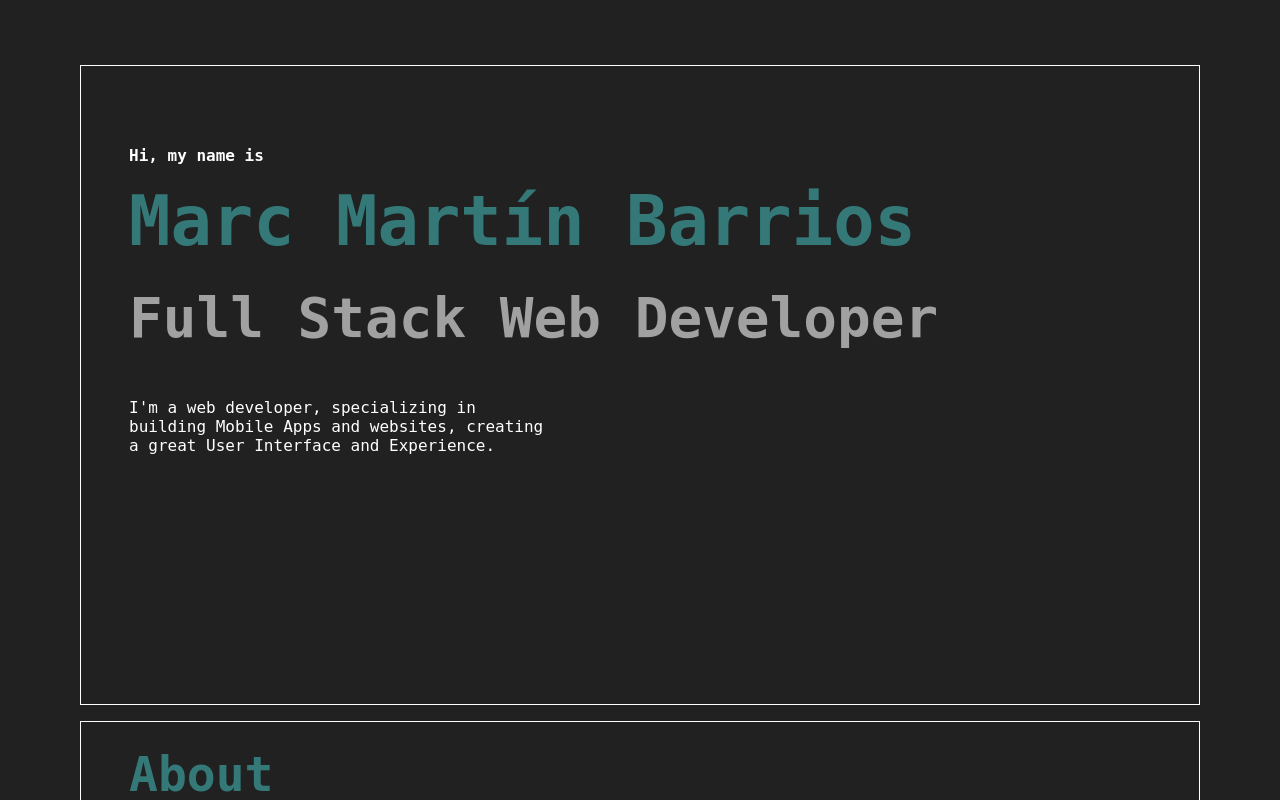
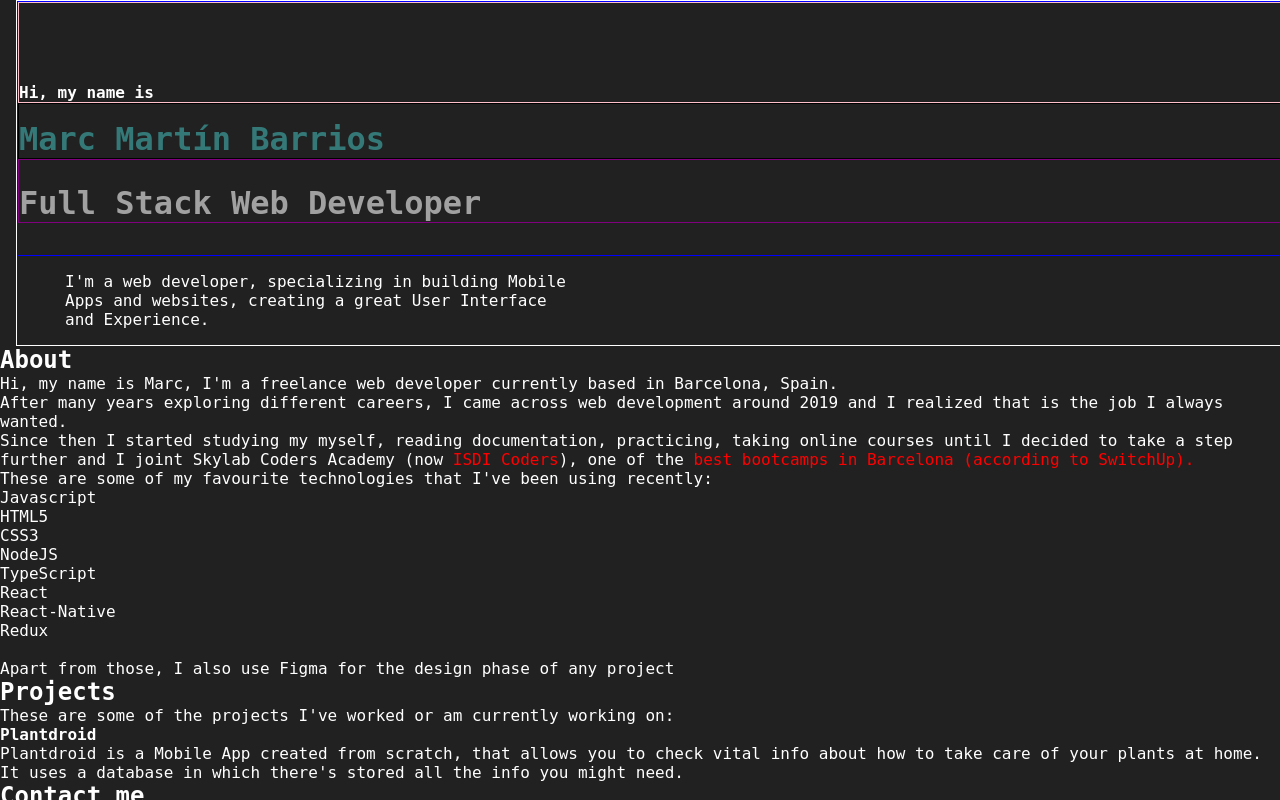
Before and after one commit to MarcMB89/portfolio, a React (Create React App) app: page / in a window 1280 px wide. Shown: the top 800 px of the page. Built offline with nearby package versions, Linux system fonts and the light colour scheme; a web font is replaced by a local one.

Commit message:
Edit styles

```diff
--- a/src/components/About/About.jsx
+++ b/src/components/About/About.jsx
@@ -1,5 +1,5 @@
-import React from 'react';
-import './aboutStyle.css';
+import React from 'react';/*
+import './aboutStyle.css'; */
 
 const About = function about() {
   return (
--- a/src/components/CV/Curriculum.jsx
+++ b/src/components/CV/Curriculum.jsx
@@ -1,5 +1,5 @@
-import React from 'react';
-import './curriculum.css';
+import React from 'react';/*
+import './curriculum.css'; */
 
 const CV = function CV() {
   return (
--- a/src/components/Contact/Contact.jsx
+++ b/src/components/Contact/Contact.jsx
@@ -1,5 +1,5 @@
-import React from 'react';
-import './contactStyle.css';
+import React from 'react';/*
+import './contactStyle.css'; */
 
 const Contact = function contact() {
   return (
--- a/src/components/Footer/Footer.jsx
+++ b/src/components/Footer/Footer.jsx
@@ -1,5 +1,5 @@
-import React from 'react';
-import './footerStyle.css';
+import React from 'react';/*
+import './footerStyle.css'; */
 
 const Footer = function footer() {
   return (
--- a/src/components/Home/Home.jsx
+++ b/src/components/Home/Home.jsx
@@ -6,13 +6,13 @@ const Home = function home() {
     <section className="home__container">
       <section className="home__title-section">
         <h2
-          className="home__title-greeting home__title"
+          className="home__title-greeting"
           id="home"
         >
           Hi, my name is
         </h2>
-        <h1 className="home__title-name home__title">Marc Martín Barrios</h1>
-        <h2 className="home__title-job home__title">Full Stack Web Developer</h2>
+        <h1 className="home__title-name">Marc Martín Barrios</h1>
+        <h2 className="home__title-job">Full Stack Web Developer</h2>
 
       </section>
       <section className="home_first-section_description">
--- a/src/components/Home/homeStyle.css
+++ b/src/components/Home/homeStyle.css
@@ -1,40 +1,47 @@
-.home__container {
+/*.home__container {
   margin: 4.05rem 5rem 1rem 5rem;
   width: auto;
   height: 40rem;
+  border: 1px solid white;
+}*/
+
+.home__container {
+  min-width: 100%;
+  margin: 0 1rem;
   border: 1px solid white;
 }
 
 .home__title-section{
   display: flex;
   flex-direction: column;
-  width: 52rem;
   height: fit-content;
-  margin: 0 auto;
-  margin-right: 30rem;
-  margin-left: 3rem;
+  border: 1px solid blue;
 }
 
 .home__title{
   padding-top: 0.5rem;
+  border: 1px solid green;
 }
 
 .home__title-greeting{
   font-size: 1rem;
   padding-top: 5rem;
+  border: 1px solid pink;
 }
 
 .home__title-name{
-  font-size: 4.3rem;
+  font-size: 2rem;
   padding-top: 1rem;
   color: hsla(180, 43%, 39%, 80%);
+  border: 1px solid black;
 }
 
 .home__title-job{
-  font-size: 3.5rem;
+  font-size: 2rem;
   padding-top: 1.5rem;
   color: hsla(0, 0%, 97%, 60%);
   margin-bottom: 2rem;
+  border: 1px solid purple;
 }
 
 .home_first-section{
@@ -78,3 +85,13 @@
   display:block;
   border: 1px solid rosybrown;
 }
+
+
+@media (min-width: 1px) and (max-width: 768px) {
+}
+
+@media (min-width: 768px) and (max-width: 20000px) {
+  .navbar__burguer-menu-portrait {
+    display: none;
+  }
+}
--- a/src/components/Project-List/Projects.jsx
+++ b/src/components/Project-List/Projects.jsx
@@ -1,5 +1,5 @@
-import React from 'react';
-import './projects.css';
+import React from 'react';/*
+import './projects.css'; */
 
 const Projects = function projects() {
   return (
```
